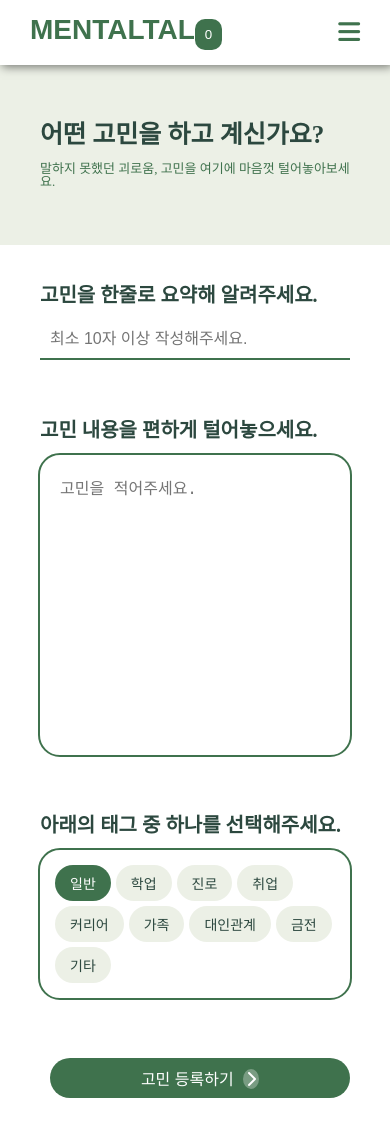
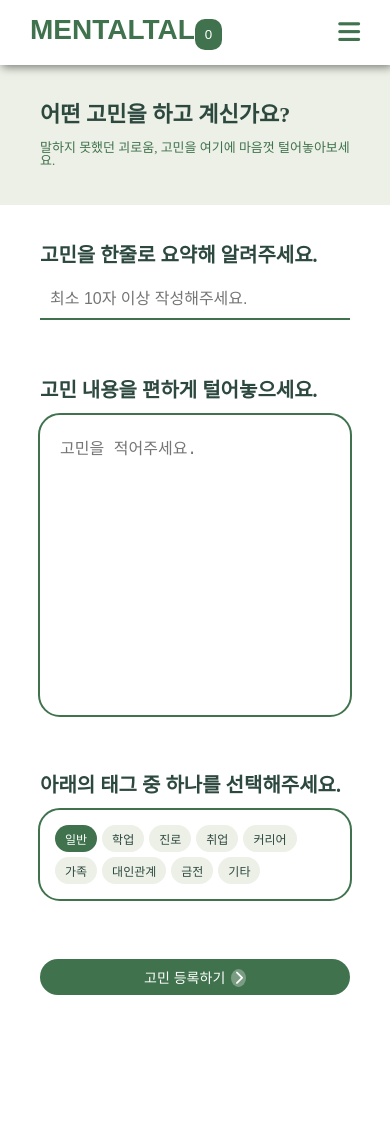
Before and after one commit to codestates-seb/seb41_main_030, a React (Create React App) app in the folder client/: page /write in a window 390 px wide. After the commit the page ends 1035 px from the top, so only its background shows below. Built offline with nearby package versions, Linux system fonts and the light colour scheme; a web font is replaced by a local one.

Commit message:
[design] createboard 버튼 반응형 구현

```diff
--- a/client/src/components/boards/CreateBoardHeader.js
+++ b/client/src/components/boards/CreateBoardHeader.js
@@ -32,10 +32,10 @@ const BoardHeaderTitle = styled.div`
     }
 
     @media screen and (max-width: 630px) {
-        height: 100px;
+        height: 60px;
 
         & :nth-child(1) {
-            font-size: 25px;
+            font-size: 22px;
             margin-bottom: 15px;
         }
 
--- a/client/src/components/boards/CreateBoardMain.js
+++ b/client/src/components/boards/CreateBoardMain.js
@@ -112,6 +112,13 @@ const CreateBoardTagsWrapper = styled.div`
         background-color: var(--green);
         color: white;
     }
+
+    @media screen and (max-width: 630px) {
+        button {
+            padding: 5px 10px;
+            font-size: 12px;
+        }
+    }
 `;
 
 const CreateBoardSubmitBtnWrapper = styled.div`
@@ -134,6 +141,17 @@ const CreateBoardSubmitBtnWrapper = styled.div`
         border-radius: 50%;
         padding: 2px 3px;
         margin-left: 5px;
+    }
+
+    @media screen and (max-width: 630px) {
+        button {
+            width: 100%;
+            font-size: 14px;
+        }
+
+        i {
+            margin-left: 2px;
+        }
     }
 `;
 
```
